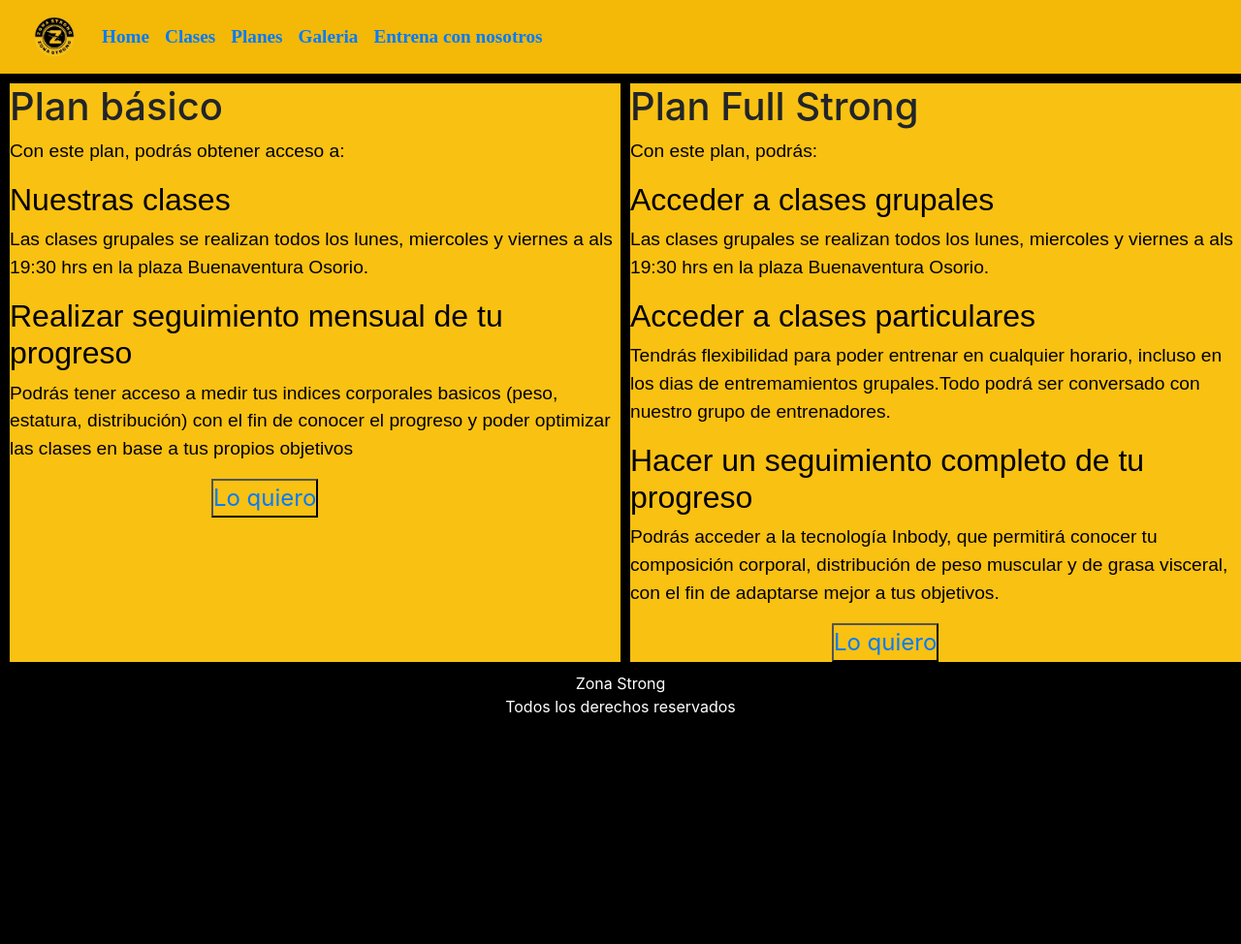
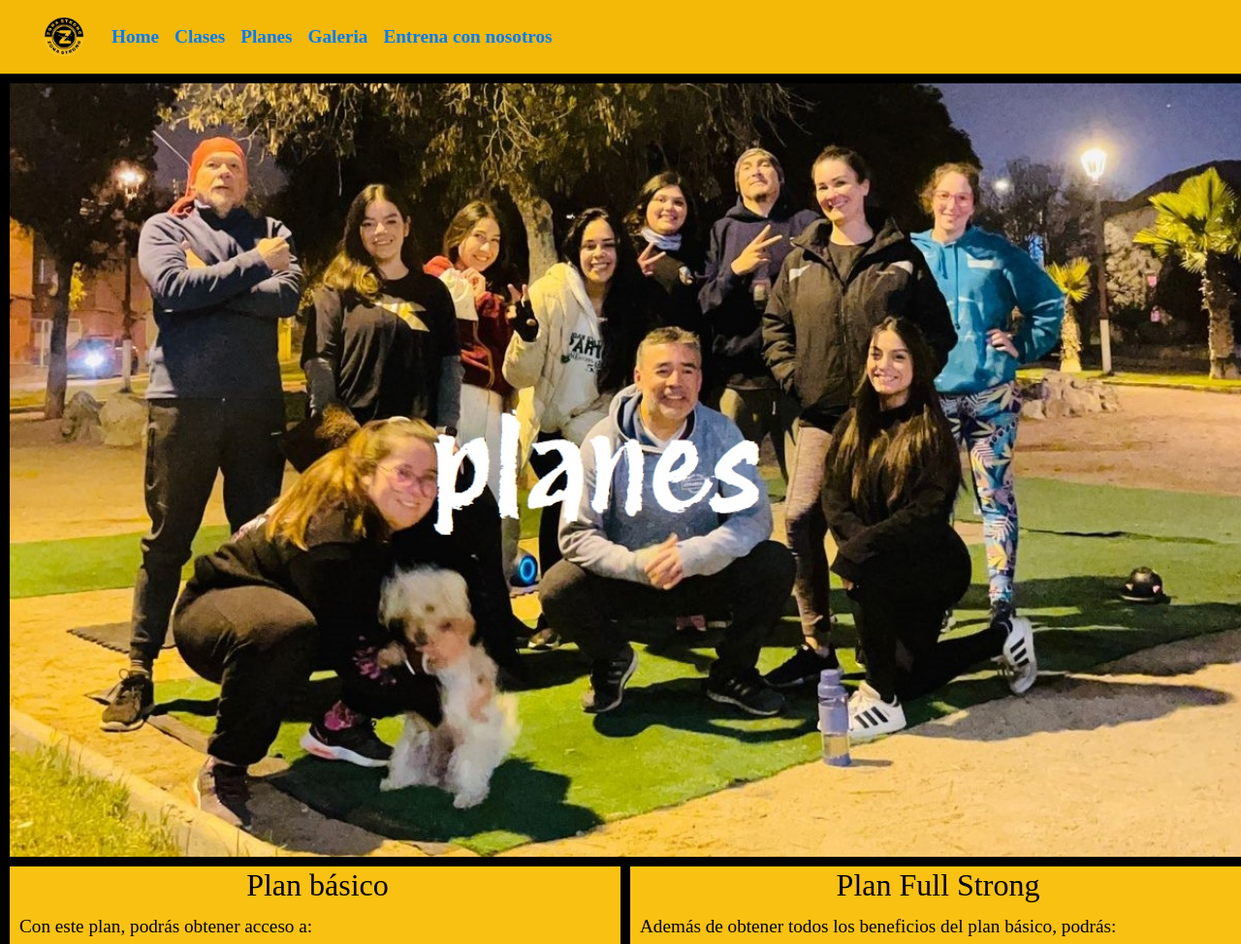
Before and after one commit to Felopizarro/Strong, a website: page pages/planes.html in a window 1280 px wide. Shown: the top 974 px of the page at 97% size. Before the commit the page ends 800 px from the top, so only its background shows below. Drawn offline with nearby package versions, Linux system fonts and the light colour scheme.

Commit message:
arreglo planes

```diff
--- a/pages/planes.html
+++ b/pages/planes.html
@@ -30,26 +30,24 @@
         </nav>
         </header>
     <main class="planes">
+        <img src="../media/cover-planes.jpg"  alt="planes zona strong" width="600px" height="600px" >
         <div class="plan-uno">
             <h1> Plan básico</h1>
             <p class="descripcion-plan">Con este plan, podrás obtener acceso a:</p>
                 <h2>Nuestras clases</h2>
                     <p>Las clases grupales se realizan todos los lunes, miercoles y viernes a als 19:30 hrs en la plaza Buenaventura Osorio.</p>
                 <h2>Realizar seguimiento mensual de tu progreso</h2>
-                    <p>Podrás tener acceso a medir tus indices corporales basicos (peso, estatura, distribución) con el fin de conocer el progreso y poder optimizar las clases en base a tus propios objetivos</p>
-
+                    <p>Podrás tener acceso a medir tus indices corporales basicos (peso, estatura) con el fin de conocer el progreso y poder optimizar las clases en base a tus propios objetivos</p>
                     <button class="boton-lo-quiero" type="submit"><a href="form-ingreso.html">Lo quiero</a></button>
 
         </div>
 
         <div class="plan-dos">
             <h1>Plan Full Strong</h1>
-            <p class="descripcion-plan">Con este plan, podrás:</p>
+            <p class="descripcion-plan">Además de obtener todos los beneficios del plan básico, podrás:</p>
 
-                <h2>Acceder a clases grupales</h2>
-                    <p>Las clases grupales se realizan todos los lunes, miercoles y viernes a als 19:30 hrs en la plaza Buenaventura Osorio.</p>
                 <h2>Acceder a clases particulares</h2>
-                    <p>Tendrás flexibilidad para poder entrenar en cualquier horario, incluso en los dias de entremamientos grupales.Todo podrá ser conversado con nuestro grupo de entrenadores.</p>
+                    <p>Tendrás flexibilidad para poder entrenar en cualquier horario, incluso en los dias de entremamientos grupales. Todo podrá ser conversado con nuestro grupo de entrenadores.</p>
                 <h2>Hacer un seguimiento completo de tu progreso</h2>
                     <p>Podrás acceder a la tecnología Inbody, que permitirá conocer tu composición corporal, distribución de peso muscular y de grasa visceral, con el fin de adaptarse mejor a tus objetivos.</p>
 
--- a/scss/estilos/_planes.scss
+++ b/scss/estilos/_planes.scss
@@ -3,24 +3,43 @@
 
 main.planes{
     display: grid;
-    grid-template-columns: 1fr;
-    grid-template-rows: repeat(2,1fr);
+    grid-template-columns: 100%;
+    grid-template-rows: auto 1fr 1fr;
     margin: 10px;
     grid-gap: 10px;
+    img{
+        grid-row: 1;
+        grid-column: 1;
+        object-fit: cover;
+        width: 100%;
+        height: 100%;
+    }
     div{
         background-color: $bg-texto;
+        .plan-uno{
+            grid-row: 2;
+        }
+
+        .plan-dos{
+            grid-row: 3;
+        }
+
+        h1{
+            @include headings;
+        }
+
+
         h2{
-            @include headings
+            @include titles;
+        }
 
-        }
         p{
             grid-column: 2/5;
-            @include parrafo
+            @include parrafo;
         }
         button{
-            background-color: $color-boton;
+            @include boton;
             display: flex;
-            font-size: x-large;
             align-items: center;
             justify-content: center;
             margin-left: 33%;
--- a/scss/main.scss
+++ b/scss/main.scss
@@ -79,13 +79,7 @@ link{
             grid-column: 2/3;
             grid-row: 3/4;
         }
-        //planes
-    main.planes{
-        display: grid;
-        grid-template-columns: repeat(2, 50%);
-        grid-template-rows: auto;
     }
-}
 
     //galeria
     main.galeria{
@@ -127,6 +121,9 @@ link{
     display: grid;
     grid-template-columns: repeat(2,50%);
     grid-template-rows: 1fr;
+    img{
+        grid-column: 1/3;
+    }
     div.plan-uno{
         grid-column: 1;
     }
@@ -141,7 +138,6 @@ link{
         grid-template-columns: repeat(2,1fr);
         grid-template-rows: repeat(3,1fr);
     }
-
 
     .gale-uno{
         grid-column: 1/2;
@@ -224,6 +220,13 @@ link{
         }
 
     }
+    //planes
+    main.planes{
+        grid-template-rows: repeat(2,auto);
+
+    }
+
+
 
     //formulario
     main.formulario{
--- a/scss/variables/_mixin.scss
+++ b/scss/variables/_mixin.scss
@@ -1,8 +1,10 @@
 @mixin parrafo{
     font-size: larger;
     color: black;
-    font-family: Arial, Helvetica, sans-serif;
+    font-family: 'Times New Roman', Times, serif;
     font-weight: 400;
+    margin: 10px;
+    text-align: justify;
 }
 
 @mixin titles{
@@ -10,11 +12,19 @@
     color: black;
     font-family: 'Times New Roman', Times, serif;
     font-weight: 600;
+    margin-left: 10px;
+
 }
 
 @mixin headings{
     font-size: xx-large;
     color: black;
-    font-family: Arial, Helvetica, sans-serif;
+    font-family: 'Times New Roman', Times, serif;
     font-weight: 500;
+    margin-left: 5px;
+    text-align: center;
 }
+@mixin boton{
+    background-color: #f9c112;
+    font-size: x-large;
+}
```
Also changed, not shown: pages/clases.html (+1 -1 lines), css/style.css, media/cover-planes.jpg (added), 1 other file.
